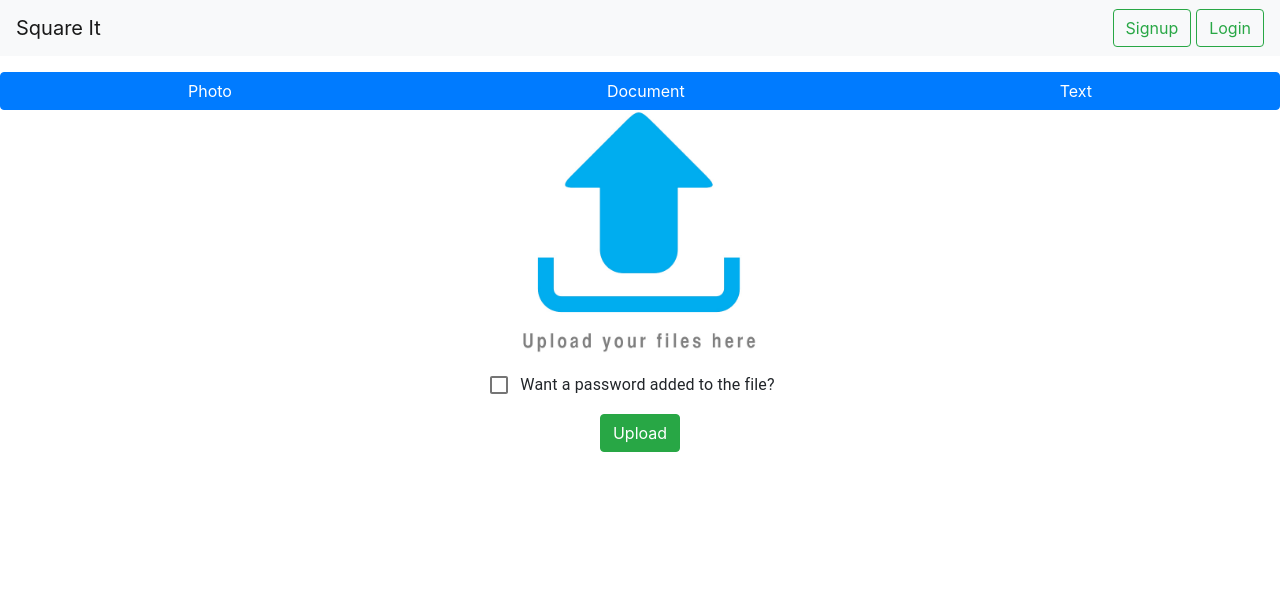
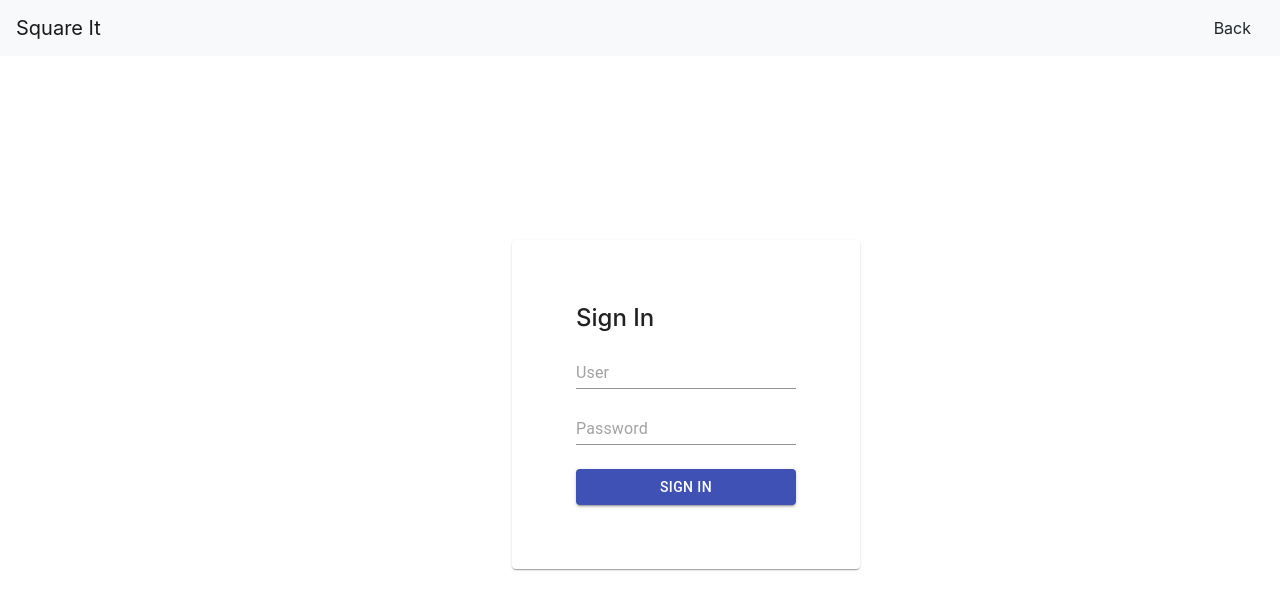
Before and after one commit to ManuGuV/Lab_web, a React (Create React App) app: page / in a window 1280 px wide. Shown: the top 610 px of the page. Built offline with nearby package versions, Linux system fonts and the light colour scheme.

Commit message:
pantalla login

```diff
--- a/package.json
+++ b/package.json
@@ -4,6 +4,7 @@
   "private": true,
   "dependencies": {
     "@material-ui/core": "^4.4.2",
+    "@material-ui/icons": "^4.4.1",
     "bootstrap": "^4.3.1",
     "react": "^16.9.0",
     "react-bootstrap": "^1.0.0-beta.12",
--- a/src/App.js
+++ b/src/App.js
@@ -1,13 +1,14 @@
 import React from 'react';
 import logo from './logo.svg';
 import Home from './Home-page/Home'
+import Login from './Login/Login'
 import 'bootstrap/dist/css/bootstrap.min.css';
 import './App.css';
 
 function App() {
   return (
     <div>
-      <Home></Home>
+      <Login></Login>
     </div>
   );
 }
--- a/src/Login/Login.js
+++ b/src/Login/Login.js
@@ -0,0 +1,48 @@
+import React from 'react';
+import NavBar from './Nav-bar';
+import Button from '@material-ui/core/Button';
+import Paper from '@material-ui/core/Paper';
+import { makeStyles } from '@material-ui/core';
+import FormControl from '@material-ui/core/FormControl';
+import Input from '@material-ui/core/Input';
+import InputLabel from '@material-ui/core/InputLabel';
+import Checkbox from '@material-ui/core/Checkbox';
+import FormControlLabel from '@material-ui/core/FormControlLabel';
+
+
+const useStyles = makeStyles (theme => ({
+    loginCard : {
+        position: 'absolute',
+        left: '40%',
+        top: '30%',
+        padding: '5%'
+    },
+    formControl: {
+        margin: theme.spacing(1),
+    },
+    formElement: {
+        marginBottom: theme.spacing(3)
+    }
+
+}));
+
+function Login() {
+
+    const classes = useStyles();
+
+  return (
+    <div className="Login">
+      <NavBar></NavBar>
+      <Paper className={classes.loginCard}>
+        <h4 className={classes.formElement}>Sign In</h4>
+        <div style={{display: 'flex', flexDirection: 'column'}}>
+            <Input value={''} className={classes.formElement} id="component-simple" placeholder="User"/>
+            <Input value={''} className={classes.formElement} id="component-simple" placeholder="Password"/>
+            <Button variant="contained" color="primary">Sign In</Button>
+        </div>
+      </Paper>
+    </div>
+  );
+}
+
+export default Login;
--- /dev/null
+++ b/src/Login/Nav-bar.js
@@ -0,0 +1,21 @@
+import React from 'react';
+import {Navbar, Button} from 'react-bootstrap';
+
+
+ class NavBar extends React.Component {
+
+    render() {
+
+        return (
+            <div>
+                <Navbar bg="light" expand="lg">
+                <Navbar.Brand href="#home">Square It</Navbar.Brand>
+                    <Button variant="contained" style = {{marginLeft: 'auto'}}>Back</Button>
+                </Navbar>
+             </div>
+        )
+    }
+
+ }
+
+ export default NavBar;
```
Also changed, not shown: 1 other file (tests, documents, lock files or other folders).
